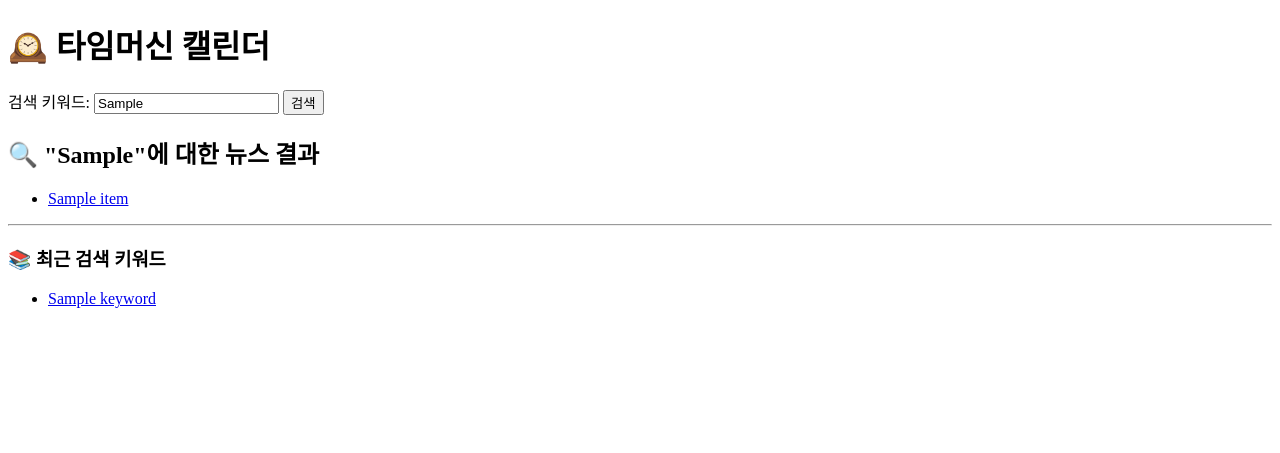
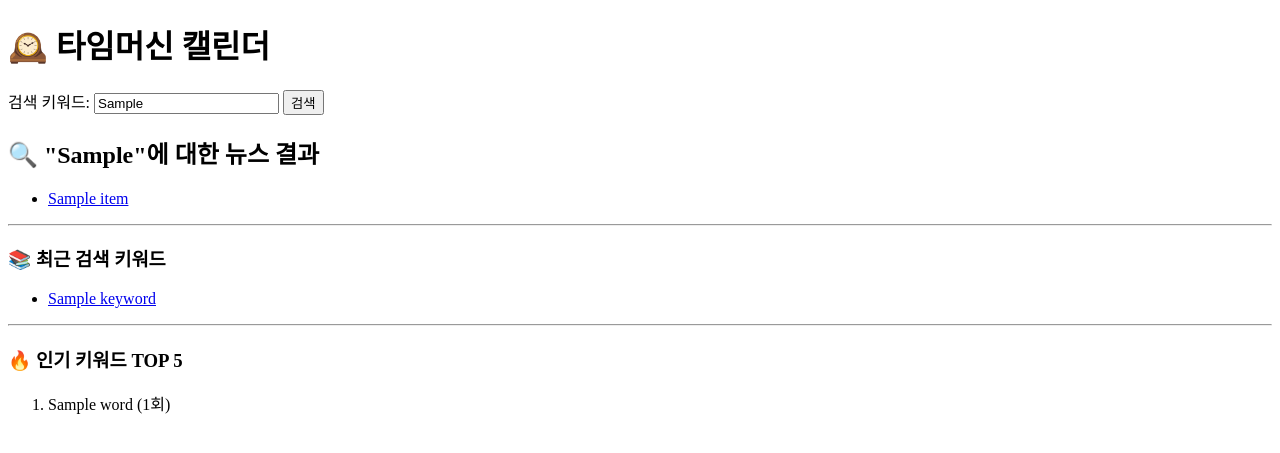
Before and after one commit to Nuke1119/moomoolbo, a Flask app: template templates/index.html in a window 1280 px wide. Shown: the top 453 px of the page. Run offline with Flask 3, Linux system fonts and the light colour scheme; the template is opened without the code that fills it: most values are stand-ins (such as "Sample title", 1, 10 or a date in 2020).

Commit message:
feat(hot_keywords): 검색어 인기 키워드 TOP 5 기능 추가

```diff
--- a/app.py
+++ b/app.py
@@ -1,8 +1,9 @@
 from flask import Flask, render_template, request, session
 import feedparser
+from collections import Counter
 
 app = Flask(__name__)
-app.secret_key = 'your_secret_key_here'  # 세션을 쓰기 위한 시크릿 키 설정
+app.secret_key = 'your_secret_key_here'
 
 def get_google_news_rss(query, days=7):
     url = f'https://news.google.com/rss/search?q={query}+when:{days}d&hl=ko&gl=KR&ceid=KR:ko'
@@ -13,22 +14,25 @@ def get_google_news_rss(query, days=7):
 @app.route('/', methods=['GET'])
 def index():
     keyword = request.args.get('keyword', '기술')
-
-    # 뉴스 데이터 가져오기
     news_list = get_google_news_rss(keyword)
 
-    # 검색 히스토리 세션에 저장
+    # 히스토리 저장 및 카운트
     if 'history' not in session:
         session['history'] = []
-    if keyword and keyword not in session['history']:
+    if keyword:
         session['history'].append(keyword)
         session.modified = True
+
+    # 인기 키워드 카운트
+    keyword_counts = Counter(session['history'])
+    hot_keywords = keyword_counts.most_common(5)  # 상위 5개
 
     return render_template(
         'index.html',
         news=news_list,
         selected_keyword=keyword,
-        history=session['history']
+        history=session['history'],
+        hot_keywords=hot_keywords
     )
 
 if __name__ == '__main__':
--- a/templates/index.html
+++ b/templates/index.html
@@ -33,5 +33,15 @@
         {% endfor %}
         </ul>
     {% endif %}
+
+    {% if hot_keywords %}
+        <hr>
+        <h3>🔥 인기 키워드 TOP 5</h3>
+        <ol>
+        {% for word, count in hot_keywords %}
+            <li>{{ word }} ({{ count }}회)</li>
+        {% endfor %}
+        </ol>
+    {% endif %}
 </body>
 </html>
```
